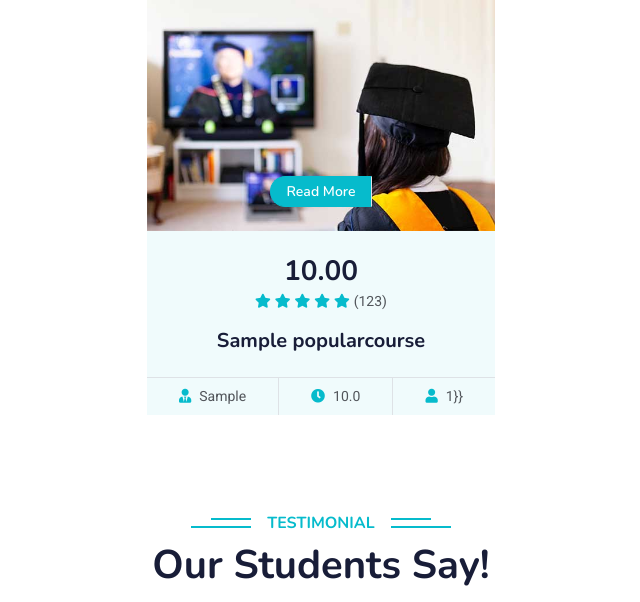
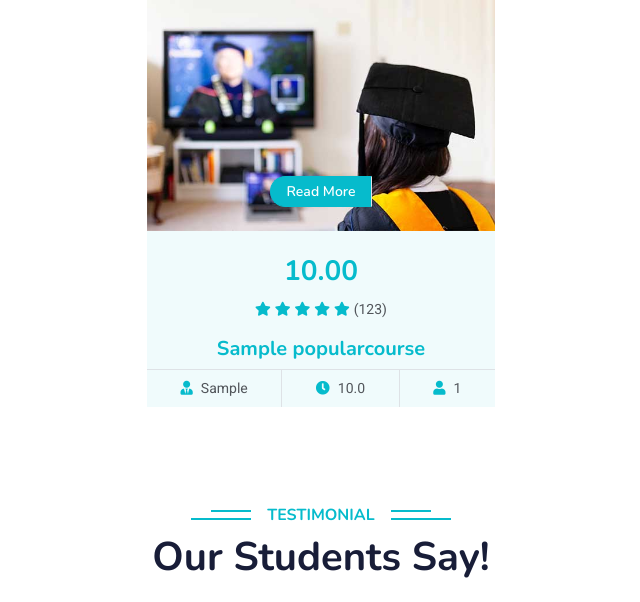
Before and after one commit to alin1niroula/E-LearningSite, a Django app: page /courses/ in a window 1280 px wide. Shown: the part 1023-1625 px from the top of the page, without its empty margins (319-959 px from the left). Run offline with Django 4.2, Linux system fonts and the light colour scheme; tables that the repository leaves empty hold one stand-in row (values such as "Sample post"); grey boxes marked "Sample" are stand-in pictures; some libraries are stand-ins or nearby versions.

Commit message:
Your commit message

```diff
--- a/templates/courses.html
+++ b/templates/courses.html
@@ -65,11 +65,10 @@
                         <img class="img-fluid" src="img/course-1.jpg" alt="">
                         <div class="w-100 d-flex justify-content-center position-absolute bottom-0 start-0 mb-4">
                             <a href="#" class="flex-shrink-0 btn btn-sm btn-primary px-3 border-end" style="border-radius: 30px 0 0 30px;">Read More</a>
-
                         </div>
                     </div>
                     <div class="text-center p-4 pb-0">
-                            <h3 class="mb-0">{{pop.price}}</h3>
+                        <h3><a href="{% url 'contact' %}">{{pop.price}}</a></h3>
                         <div class="mb-3">
                             <small class="fa fa-star text-primary"></small>
                             <small class="fa fa-star text-primary"></small>
@@ -78,21 +77,20 @@
                             <small class="fa fa-star text-primary"></small>
                             <small>(123)</small>
                         </div>
-                            <h5 class="mb-4">{{pop.name}}</h5>
+                        <h5><a href="{% url 'contact' %}">{{pop.name}}</a></h5>
                     </div>
                     <div class="d-flex border-top">
                         <small class="flex-fill text-center border-end py-2"><i class="fa fa-user-tie text-primary me-2"></i>{{pop.instructor}}</small>
                         <small class="flex-fill text-center border-end py-2"><i class="fa fa-clock text-primary me-2"></i>{{pop.duration}}</small>
-                            <small class="flex-fill text-center py-2"><i class="fa fa-user text-primary me-2"></i>{{pop.maxstudent}}}}</small>
+                        <small class="flex-fill text-center py-2"><i class="fa fa-user text-primary me-2"></i>{{pop.maxstudent}}</small>
                     </div>
                     {% endfor %}
                 </div>
             </div>
-
-
         </div>
     </div>
 </div>
+
     <!-- Courses End -->
 
 
--- a/templates/index.html
+++ b/templates/index.html
@@ -25,7 +25,9 @@
   <div class="carousel-inner">
     {% for slider in sliders %}
     <div class="carousel-item {% if forloop.first %}active{% endif %}">
-      <img src="{{ slider.image.url }}" class="d-block w-100" alt="...">
+      <a href="{% url 'courses' %}">
+        <img src="{{ slider.image.url }}" class="d-block w-100" alt="...">
+      </a>
     </div>
     {% endfor %}
   </div>
```
Lines whose indentation alone changed are shown as unchanged.
